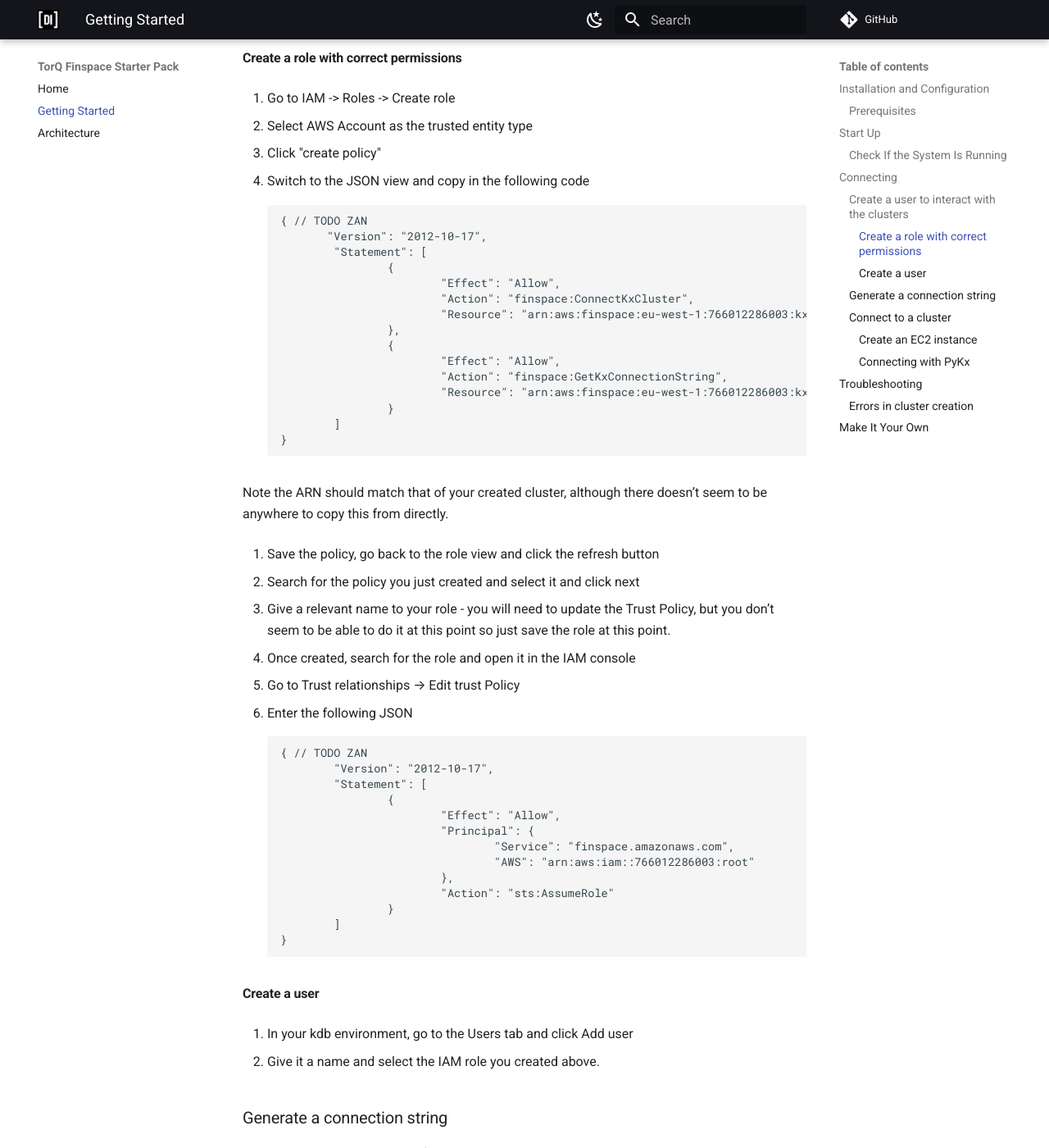
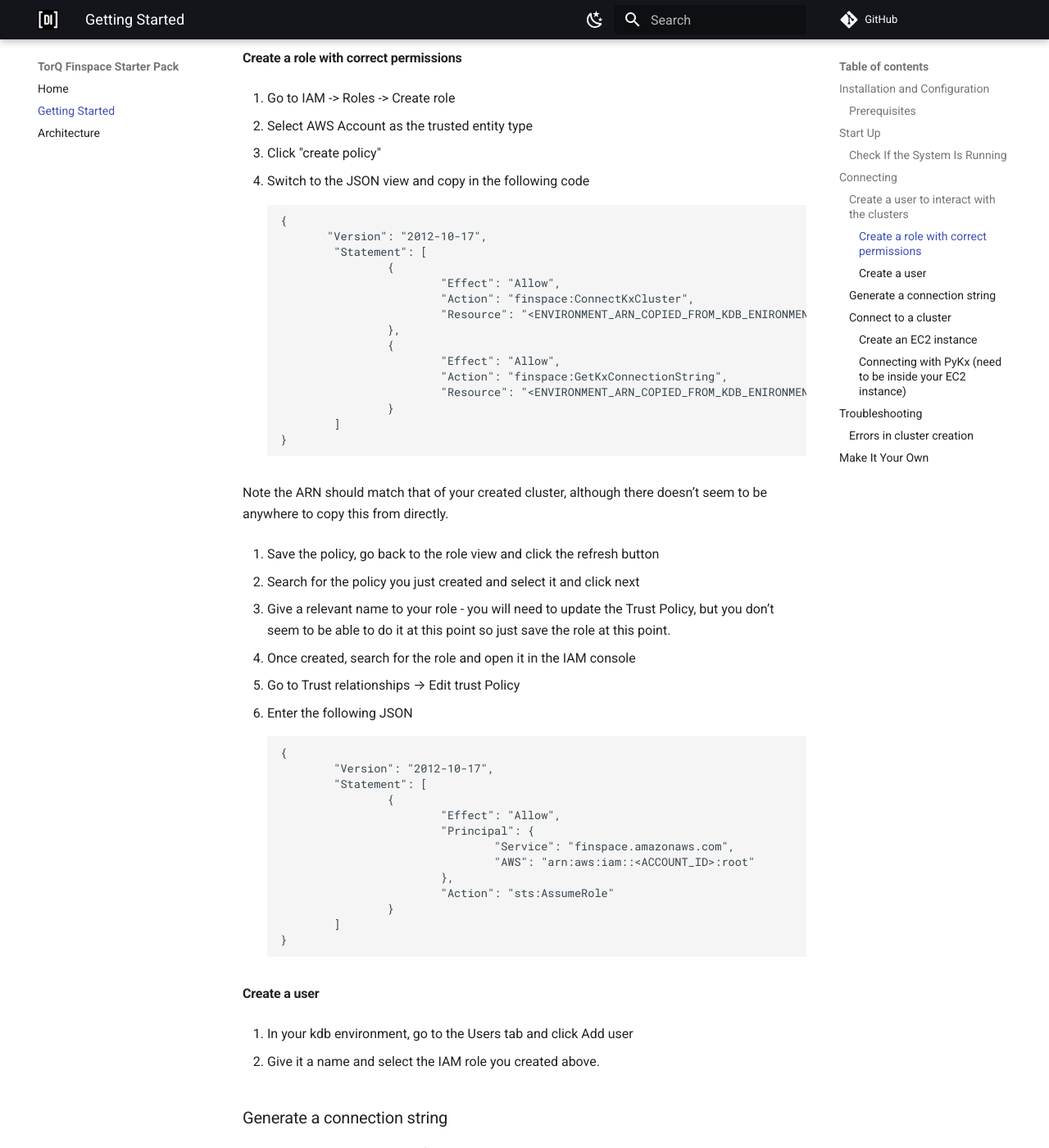
Before and after one commit to DataIntellectTech/TorQ-Amazon-FinSpace-Starter-Pack, an MkDocs documentation site: the page built from docs/gettingstarted.md, in a window 1280 px wide and 1400 px high, scrolled down 1552 px. Shown: the whole window at 82% size. Built offline with MkDocs 1.6.1 and Material for MkDocs 9.7.7, drawn with Linux system fonts in a browser that asks for light colours; comment, search, counter and statistics services are not loaded; some of the changed text lies outside the part shown.

Commit message:
fixing docs

```diff
--- a/docs/gettingstarted.md
+++ b/docs/gettingstarted.md
@@ -49,18 +49,18 @@
 
 4. Switch to the JSON view and copy in the following code
 
-        { // TODO ZAN
+        {
                "Version": "2012-10-17",
                 "Statement": [
                         {
                                 "Effect": "Allow",
                                 "Action": "finspace:ConnectKxCluster",
-                                "Resource": "arn:aws:finspace:eu-west-1:766012286003:kxEnvironment/rtci3jl7pii6tyhp5d2shk/kxCluster/<MY_HDB_CLUSTER>"
+                                "Resource": "<ENVIRONMENT_ARN_COPIED_FROM_KDB_ENIRONMENT_PAGE>/kxCluster/*"
                         },
                         {
                                 "Effect": "Allow",
                                 "Action": "finspace:GetKxConnectionString",
-                                "Resource": "arn:aws:finspace:eu-west-1:766012286003:kxEnvironment/rtci3jl7pii6tyhp5d2shk/kxCluster/<MY_HDB_CLUSTER>"
+                                "Resource": "<ENVIRONMENT_ARN_COPIED_FROM_KDB_ENIRONMENT_PAGE>/kxCluster/*"
                         }
                 ]
         }
@@ -79,14 +79,14 @@
 
 10. Enter the following JSON
 
-        { // TODO ZAN
+        {
                 "Version": "2012-10-17",
                 "Statement": [
                         {
                                 "Effect": "Allow",
                                 "Principal": {
                                         "Service": "finspace.amazonaws.com",
-                                        "AWS": "arn:aws:iam::766012286003:root"
+                                        "AWS": "arn:aws:iam::<ACCOUNT_ID>:root"
                                 },
                                 "Action": "sts:AssumeRole"
                         }
@@ -132,7 +132,7 @@
 
 When creating the instance, under the key-pair section, create a new key pair. Leave the key pair type as RSA and file format as .pem. This will download a key which you will use to connect to the instance.
 
-#### Connecting with PyKx
+#### Connecting with PyKx (need to be inside your EC2 instance)
 
 1. Follow the instructions [here](https://dataschool.com/data-modeling-101/running-jupyter-notebook-on-an-ec2-server/) to get a jupyter notebook running.
 
```
Also changed, not shown: README.md (+1 -1 lines), docs/index.md (+1 -1 lines).
